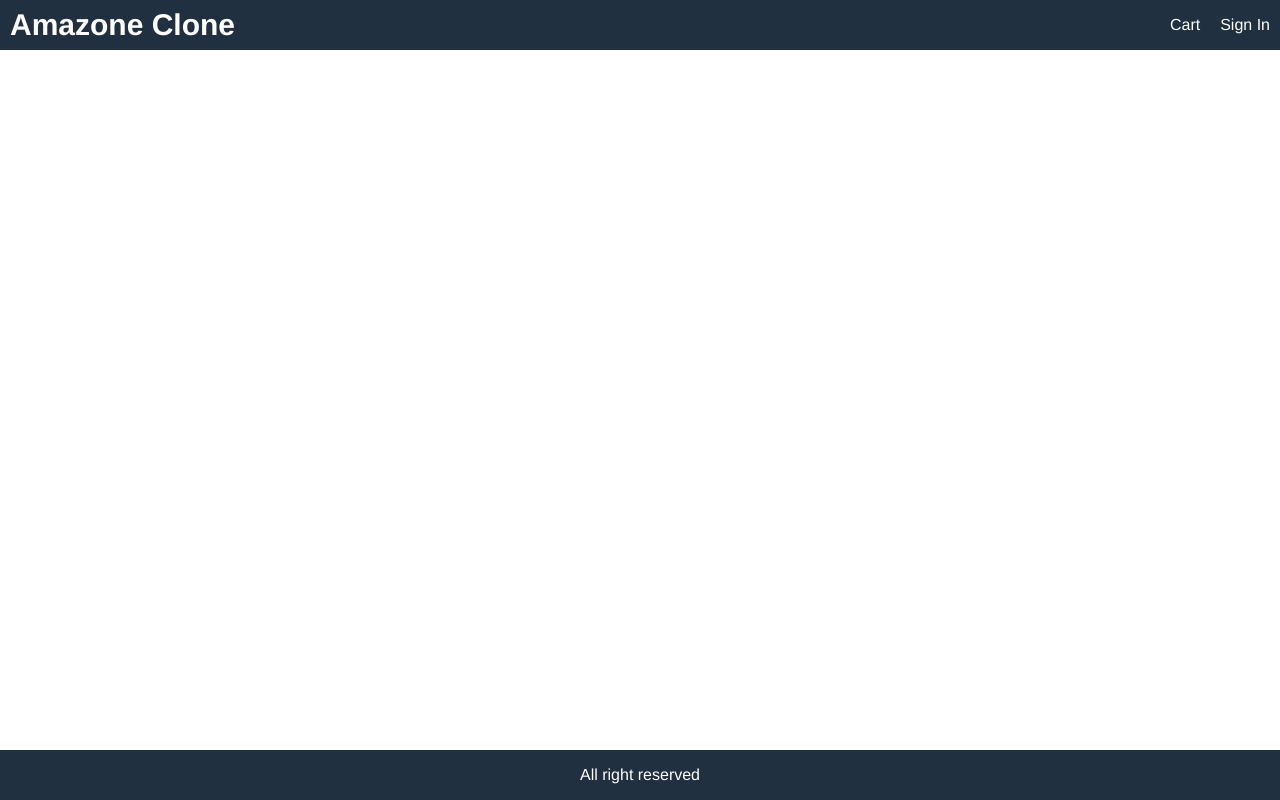
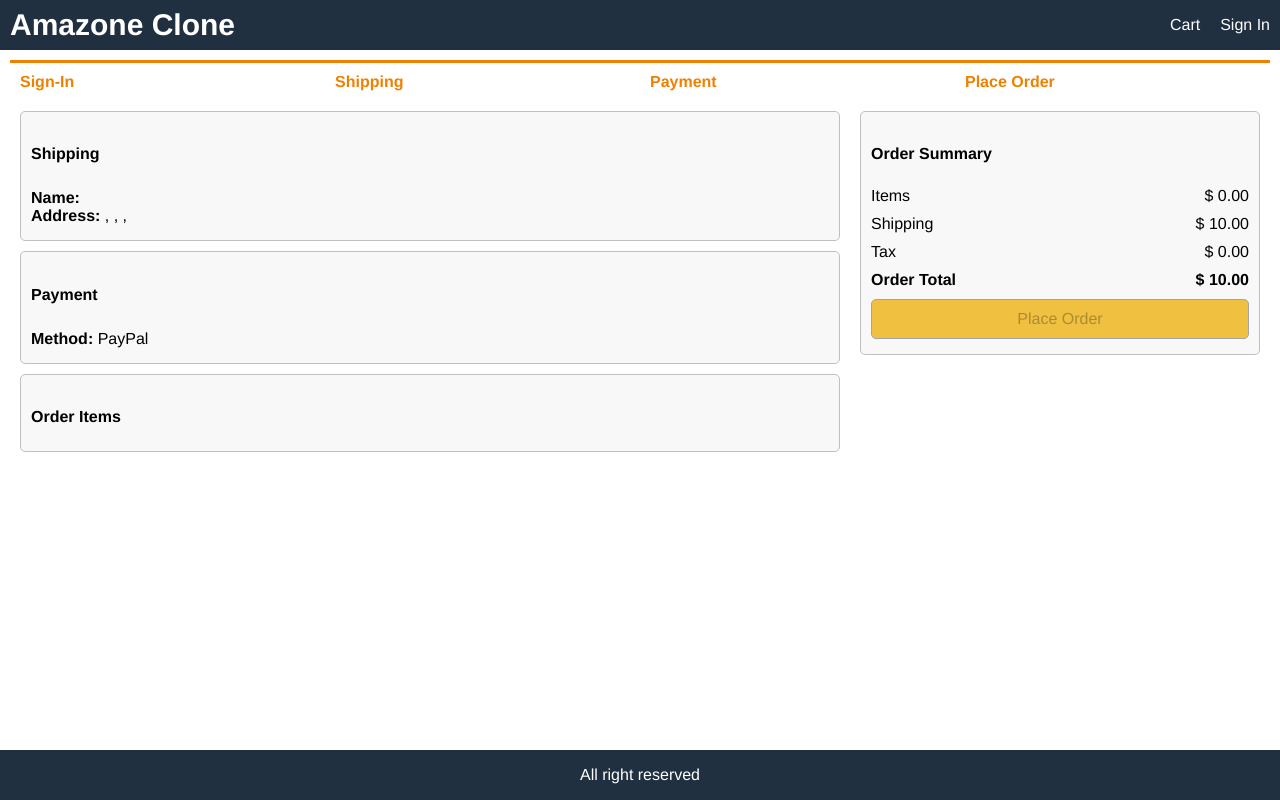
Before and after one commit to Muhammad5943/Amazone-clone-frontend, a React (Create React App) app: page /placeholder in a window 1280 px wide. Before the commit this address led to /shopping. Built offline with nearby package versions, Linux system fonts and the light colour scheme.

Commit message:
FIXED: Payment, and placement functionality and UI

```diff
--- a/src/App.js
+++ b/src/App.js
@@ -9,9 +9,10 @@ import SigninScreen from './screens/SigninScreen'
 import RegisterScreen from './screens/RegisterScreen'
 import ShippingAddressScreen from './screens/ShippingAddressScreen'
 import PaymentMethodScreen from './screens/PaymentMethodScreen'
-import OrderScreen from './components/OrderScreen'
+import OrderScreen from './screens/OrderScreen'
+import OrderHistoryScreen from './screens/OrderHistoryScreen'
+import PlaceOrderScreen from './screens/PlaceOrderScreen'
 import './index.css'
-import OrderHistoryScreen from './screens/OrderHistoryScreen'
 
 function App() {
   const cart = useSelector(state => state.cart)
@@ -70,10 +71,10 @@ function App() {
           <Route path="/register" component={ RegisterScreen }></Route>
           <Route path="/shipping" component={ ShippingAddressScreen }></Route>
           <Route path="/payment" component={ PaymentMethodScreen }></Route>
-          <Route path="/placeholder" component={ PaymentMethodScreen }></Route>
+          <Route path="/placeholder" component={ PlaceOrderScreen }></Route>
           <Route path="/product/:_id" component={ ProductScreen }></Route>
           <Route path="/orderhistory" component={ OrderHistoryScreen }></Route>
-          <Route path="/order/:id" component={ OrderScreen }></Route>
+          <Route path="/order/:_id" component={ OrderScreen }></Route>
           <Route path="/cart/:_id?" component={ CartScreen }></Route>
         </main>
         <footer className="row center">All right reserved</footer>
--- a/src/actions/orderActions.js
+++ b/src/actions/orderActions.js
@@ -31,7 +31,7 @@ export const createOrder = (order) => async (dispatch, getState) => {
                }
           })
 
-          console.log('data ', data);
+          // console.log('data ', data);
 
           dispatch({
                type: ORDER_CREATE_SUCCESS,
@@ -69,7 +69,7 @@ export const detailsOrder = (orderId) => async (dispatch, getState) => {
                     Authorization: `Bearer ${userInfo.token}`
                }
           })
-          console.log('data ', data);
+          // console.log('data ', data)
 
           dispatch({
                type: ORDER_DETAILS_SUCCESS,
--- a/src/components/OrderScreen.js
+++ /dev/null
@@ -1,11 +0,0 @@
-import React from 'react'
-
-function OrderScreen() {
-     return (
-          <div>
-
-          </div>
-     )
-}
-
-export default OrderScreen
--- a/src/reducers/orderReducers.js
+++ b/src/reducers/orderReducers.js
@@ -3,7 +3,9 @@ import {
      ORDER_CREATE_REQUEST,
      ORDER_CREATE_RESET,
      ORDER_CREATE_SUCCESS,
+     ORDER_DETAILS_FAIL,
      ORDER_DETAILS_REQUEST,
+     ORDER_DETAILS_SUCCESS,
      ORDER_MINE_LIST_FAIL,
      ORDER_MINE_LIST_REQUEST,
      ORDER_MINE_LIST_SUCCESS,
@@ -51,12 +53,12 @@ export const orderDetailsReducer = (
                return {
                     loading: true
                }
-          case ORDER_CREATE_SUCCESS:
+          case ORDER_DETAILS_SUCCESS:
                return {
                     loading: false,
                     order: action.payload
                }
-          case ORDER_CREATE_FAIL:
+          case ORDER_DETAILS_FAIL:
                return {
                     loading: false,
                     error: action.payload
@@ -88,7 +90,7 @@ export const orderPayReducer = (
           case ORDER_PAY_RESET:
                return {}
           default:
-              return state
+               return state
      }
 }
 
--- a/src/screens/PlaceOrderScreen.js
+++ b/src/screens/PlaceOrderScreen.js
@@ -17,7 +17,7 @@ function PlaceOrderScreen(props) {
   const { loading, success, error, order } = orderCreate
   const toPrice = (num) => Number(num.toFixed(2))
   cart.itemsPrice = toPrice(
-          cart.cartItems.reduce((a,c) => a + c.qty * c.price, 0)
+    cart.cartItems.reduce((a, c) => a + c.qty * c.price, 0),
   )
   cart.shippingPrice = cart.itemsPrice > 100 ? toPrice(0) : toPrice(10)
   cart.taxPrice = toPrice(0.15 * cart.itemsPrice)
@@ -25,49 +25,56 @@ function PlaceOrderScreen(props) {
   const dispatch = useDispatch()
 
   const placeOrderHandler = () => {
-               dispatch(createOrder({
+    dispatch(
+      createOrder({
         ...cart,
-                    orderItems: cart.cartItems
-               })
+        orderItems: cart.cartItems,
+      }),
     )
   }
 
   useEffect(() => {
     if (success) {
-               props.history.push(`/order/${order._id}`);
-               dispatch({ type: ORDER_CREATE_RESET });
+      props.history.push(`/order/${order._id}`)
+      dispatch({
+        type: ORDER_CREATE_RESET,
+      })
     }
-     }, [dispatch, order, props.history, success]);
+  }, [dispatch, order, props.history, success])
 
   return (
     <div>
-            <CheckoutSteps step1 step2 step3 step4></CheckoutSteps>
+      <CheckoutSteps step1 step2 step3 step4>
+        {' '}
+      </CheckoutSteps>{' '}
       <div className="row top">
         <div className="col-2">
           <ul>
             <li>
               <div className="card card-body">
-                      <h2>Shipping</h2>
+                <h2> Shipping </h2>{' '}
                 <p>
-                        <strong>Name:</strong> {cart.shippingAddress.fullName} <br />
-                        <strong>Address: </strong> {cart.shippingAddress.address},
+                  <strong> Name: </strong> {cart.shippingAddress.fullName}{' '}
+                  <br />
+                  <strong> Address: </strong> {cart.shippingAddress.address},{' '}
                   {cart.shippingAddress.city}, {cart.shippingAddress.postalCode}
-                        ,{cart.shippingAddress.country}
-                      </p>
-                    </div>
-                  </li>
+                  , {cart.shippingAddress.country}{' '}
+                </p>{' '}
+              </div>{' '}
+            </li>{' '}
             <li>
               <div className="card card-body">
-                      <h2>Payment</h2>
+                <h2> Payment </h2>{' '}
                 <p>
-                        <strong>Method:</strong> {cart.paymentMethod}
-                      </p>
-                    </div>
-                  </li>
+                  <strong> Method: </strong> {cart.paymentMethod}{' '}
+                </p>{' '}
+              </div>{' '}
+            </li>{' '}
             <li>
               <div className="card card-body">
-                      <h2>Order Items</h2>
+                <h2> Order Items </h2>{' '}
                 <ul>
+                  {' '}
                   {cart.cartItems.map((item) => (
                     <li key={item.product}>
                       <div className="row">
@@ -76,59 +83,58 @@ function PlaceOrderScreen(props) {
                             src={item.image}
                             alt={item.name}
                             className="small"
-                                ></img>
-                              </div>
+                          ></img>{' '}
+                        </div>{' '}
                         <div className="min-30">
                           <Link to={`/product/${item.product}`}>
-                                  {item.name}
-                                </Link>
+                            {' '}
+                            {item.name}{' '}
+                          </Link>{' '}
                         </div>
-
                         <div>
-                                {item.qty} x ${item.price} = ${item.qty * item.price}
-                              </div>
-                            </div>
+                          {' '}
+                          {item.qty}x $ {item.price} = $ {item.qty * item.price}{' '}
+                        </div>{' '}
+                      </div>{' '}
                     </li>
-                        ))}
-                      </ul>
-                    </div>
-                  </li>
-                </ul>
-              </div>
+                  ))}{' '}
+                </ul>{' '}
+              </div>{' '}
+            </li>{' '}
+          </ul>{' '}
+        </div>{' '}
         <div className="col-1">
           <div className="card card-body">
             <ul>
               <li>
-                      <h2>Order Summary</h2>
-                    </li>
+                <h2> Order Summary </h2>{' '}
+              </li>{' '}
               <li>
                 <div className="row">
-                        <div>Items</div>
-                        <div>${cart.itemsPrice.toFixed(2)}</div>
-                      </div>
-                    </li>
+                  <div> Items </div> <div> $ {cart.itemsPrice.toFixed(2)} </div>{' '}
+                </div>{' '}
+              </li>{' '}
               <li>
                 <div className="row">
-                        <div>Shipping</div>
-                        <div>${cart.shippingPrice.toFixed(2)}</div>
-                      </div>
-                    </li>
+                  <div> Shipping </div>{' '}
+                  <div> $ {cart.shippingPrice.toFixed(2)} </div>{' '}
+                </div>{' '}
+              </li>{' '}
               <li>
                 <div className="row">
-                        <div>Tax</div>
-                        <div>${cart.taxPrice.toFixed(2)}</div>
-                      </div>
-                    </li>
+                  <div> Tax </div> <div> $ {cart.taxPrice.toFixed(2)} </div>{' '}
+                </div>{' '}
+              </li>{' '}
               <li>
                 <div className="row">
                   <div>
-                          <strong> Order Total</strong>
-                        </div>
+                    <strong> Order Total </strong>{' '}
+                  </div>{' '}
                   <div>
-                          <strong>${cart.totalPrice.toFixed(2)}</strong>
-                        </div>
-                      </div>
-                    </li>
+                    <strong> $ {cart.totalPrice.toFixed(2)} </strong>{' '}
+                  </div>{' '}
+                </div>{' '}
+              </li>{' '}
               <li>
                 <button
                   type="button"
@@ -136,17 +142,17 @@ function PlaceOrderScreen(props) {
                   className="primary block"
                   disabled={cart.cartItems.length === 0}
                 >
-                        Place Order
-                      </button>
-                    </li>
-                    {loading && <LoadingBox></LoadingBox>}
-                    {error && <MessageBox variant="danger">{error}</MessageBox>}
-                  </ul>
+                  Place Order{' '}
+                </button>{' '}
+              </li>{' '}
+              {loading && <LoadingBox> </LoadingBox>}{' '}
+              {error && <MessageBox variant="danger"> {error} </MessageBox>}{' '}
+            </ul>{' '}
+          </div>{' '}
+        </div>{' '}
+      </div>{' '}
     </div>
-              </div>
-            </div>
-          </div>
-        );
+  )
 }
 
 export default PlaceOrderScreen
--- a/src/screens/ShippingAddressScreen.js
+++ b/src/screens/ShippingAddressScreen.js
@@ -7,16 +7,16 @@ function ShippingAddressScreen(props) {
      const userSignin = useSelector((state) => state.userSignin)
      const { userInfo } = userSignin
      const cart = useSelector((state) => state.cart)
-     const { ShippingAddress } = cart
+     const { shippingAddress } = cart
      if (userInfo) {
-          props.history.pushState('/signin')
+          props.history.push('/signin')
      }
 
-     const [fullName, setFullName] = useState(ShippingAddress.fullName)
-     const [address, setAddress] = useState(ShippingAddress.address)
-     const [city, setCity] = useState(ShippingAddress.city)
-     const [postalCode, setPostalCode] = useState(ShippingAddress.postalCode)
-     const [country, setCountry] = useState(ShippingAddress.country)
+     const [fullName, setFullName] = useState(shippingAddress.fullName)
+     const [address, setAddress] = useState(shippingAddress.address)
+     const [city, setCity] = useState(shippingAddress.city)
+     const [postalCode, setPostalCode] = useState(shippingAddress.postalCode)
+     const [country, setCountry] = useState(shippingAddress.country)
 
      const dispatch = useDispatch()
      const submitHandler = (e) => {
```
Also changed, not shown: src/screens/OrderScreen.js (+8 -3 lines). Lines whose indentation alone changed are shown as unchanged.
